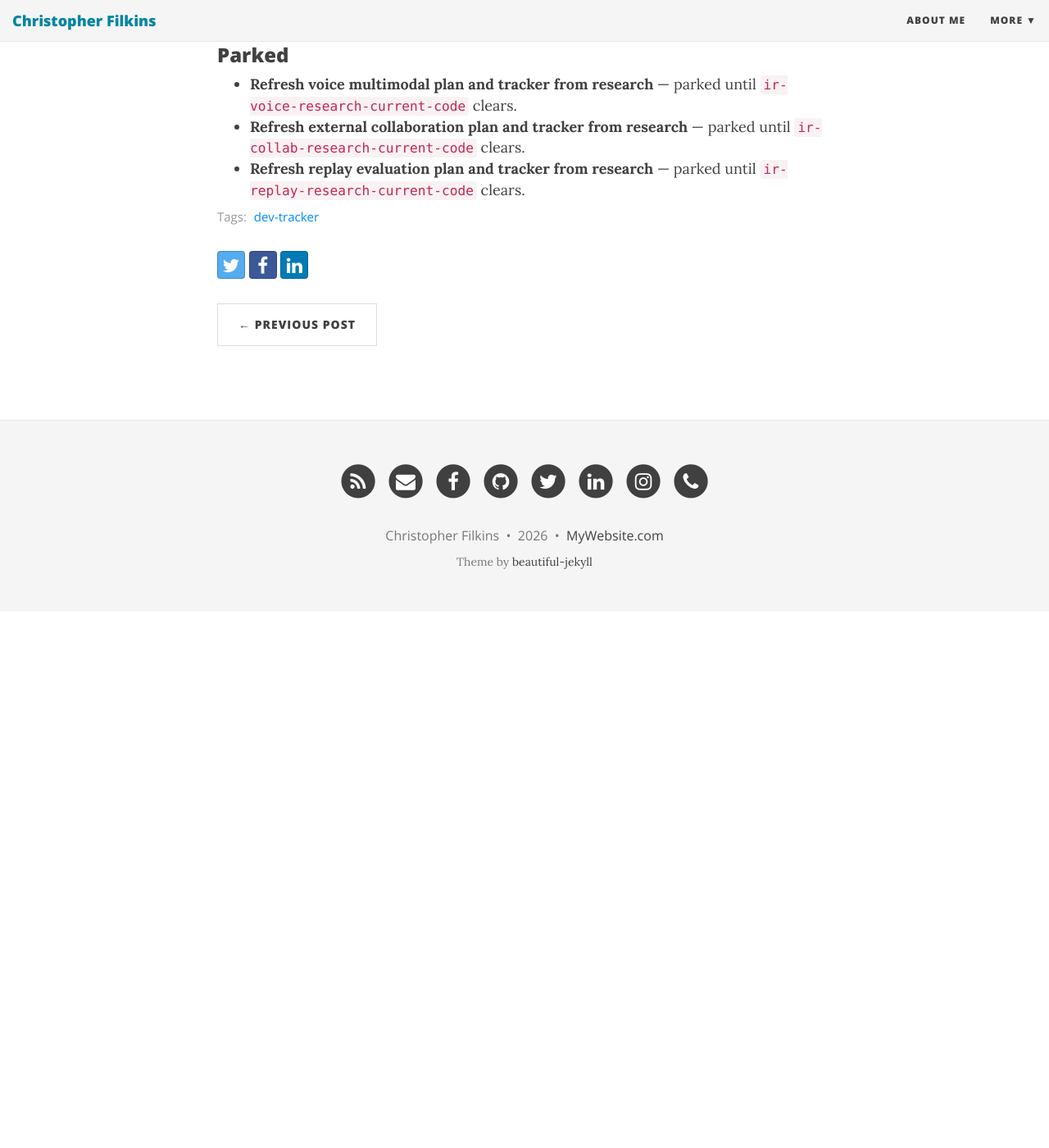
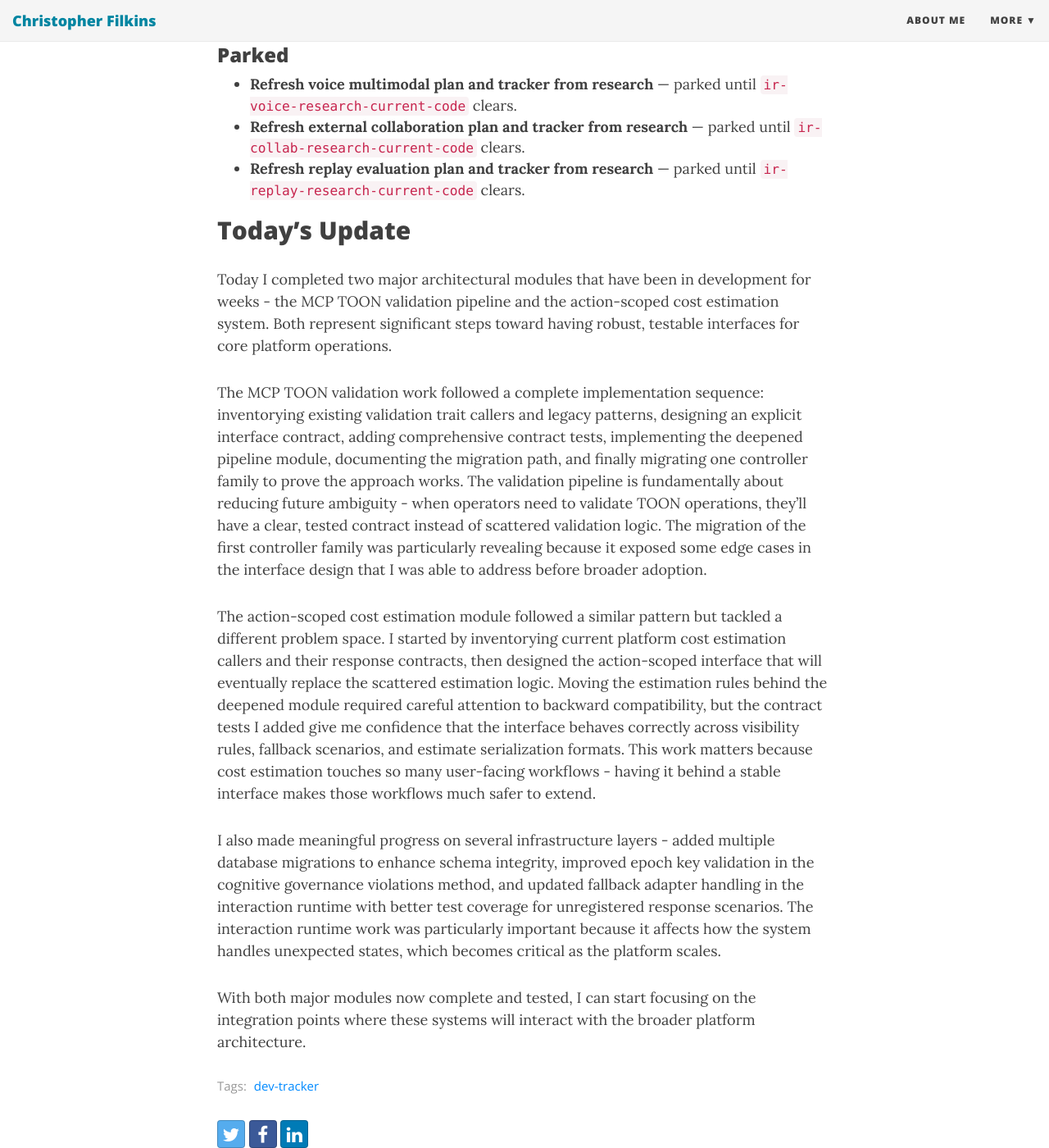
Before and after one commit to filchyboy/filchyboy.github.io, a Jekyll site: the page built from _posts/2026-05-28-daily-dev-log.md, in a window 1280 px wide and 1400 px high, scrolled down 1035 px. Shown: the whole window at 82% size. Built offline with Jekyll 4.4.1, drawn with Linux system fonts in a browser that asks for light colours; nearby versions of some CDN libraries; before the commit the page ends 1781 px from its top, so only the background shows below that.

Commit message:
Update build-in-public update: Daily Development Update

```diff
--- a/_posts/2026-05-28-daily-dev-log.md
+++ b/_posts/2026-05-28-daily-dev-log.md
@@ -35,4 +35,25 @@ tags: [dev-tracker]
 <!-- plan-unit-ids: accidental-pint-core-tenancy,hs126-ci-smoke-dev-up,ir-voice-research-current-code,rmo-followup-gap-audit,todoremed-p0-replace-template-boilerplate -->
 <!-- SECTION: DAILY-PLAN END -->
 
+
+<!-- SECTION: ACCOMPLISHED START -->
+<!-- accomplished-generated: 2026-05-29T01:04:21.900354+00:00 -->
+
+## Today's Update
+
+Today I completed two major architectural modules that have been in development for weeks - the MCP TOON validation pipeline and the action-scoped cost estimation system. Both represent significant steps toward having robust, testable interfaces for core platform operations.
+
+The MCP TOON validation work followed a complete implementation sequence: inventorying existing validation trait callers and legacy patterns, designing an explicit interface contract, adding comprehensive contract tests, implementing the deepened pipeline module, documenting the migration path, and finally migrating one controller family to prove the approach works. The validation pipeline is fundamentally about reducing future ambiguity - when operators need to validate TOON operations, they'll have a clear, tested contract instead of scattered validation logic. The migration of the first controller family was particularly revealing because it exposed some edge cases in the interface design that I was able to address before broader adoption.
+
+The action-scoped cost estimation module followed a similar pattern but tackled a different problem space. I started by inventorying current platform cost estimation callers and their response contracts, then designed the action-scoped interface that will eventually replace the scattered estimation logic. Moving the estimation rules behind the deepened module required careful attention to backward compatibility, but the contract tests I added give me confidence that the interface behaves correctly across visibility rules, fallback scenarios, and estimate serialization formats. This work matters because cost estimation touches so many user-facing workflows - having it behind a stable interface makes those workflows much safer to extend.
+
+I also made meaningful progress on several infrastructure layers - added multiple database migrations to enhance schema integrity, improved epoch key validation in the cognitive governance violations method, and updated fallback adapter handling in the interaction runtime with better test coverage for unregistered response scenarios. The interaction runtime work was particularly important because it affects how the system handles unexpected states, which becomes critical as the platform scales.
+
+With both major modules now complete and tested, I can start focusing on the integration points where these systems will interact with the broader platform architecture.
+<!-- Generated by dev-tracker publish_to_jekyll.py (AI mode) -->
+<!-- accomplished-date: 2026-05-28 -->
+<!-- unit-ids: mtvpm-inventory-validation-callers,mtvpm-design-pipeline-interface,mtvpm-add-pipeline-tests,mtvpm-implement-pipeline-module,mtvpm-docs-quality-gates,mtvpm-migrate-controller-family,ascem-inventory-current-contract,ascem-design-interface,ascem-implement-module,ascem-update-callers,ascem-add-contract-tests,ascem-docs-quality-gates,migrations-multiple-migrations-enhance-database-schema,cognitive-governance-improve-epoch-key-validation-violations,interaction-runtime-fallback-adapter-handling-test-unregistered,mcp-deepen-toon-validation-pipeline,mcp-archive-toon-validation-pipeline-plan -->
+
+<!-- accomplished-unit-ids: ascem-add-contract-tests,ascem-design-interface,ascem-docs-quality-gates,ascem-implement-module,ascem-inventory-current-contract,ascem-update-callers,cognitive-governance-improve-epoch-key-validation-violations,interaction-runtime-fallback-adapter-handling-test-unregistered,mcp-archive-toon-validation-pipeline-plan,mcp-deepen-toon-validation-pipeline,migrations-multiple-migrations-enhance-database-schema,mtvpm-add-pipeline-tests,mtvpm-design-pipeline-interface,mtvpm-docs-quality-gates,mtvpm-implement-pipeline-module,mtvpm-inventory-validation-callers,mtvpm-migrate-controller-family -->
+<!-- SECTION: ACCOMPLISHED END -->
 <!-- Generated by dev-tracker build_today_plan.py -->
```
